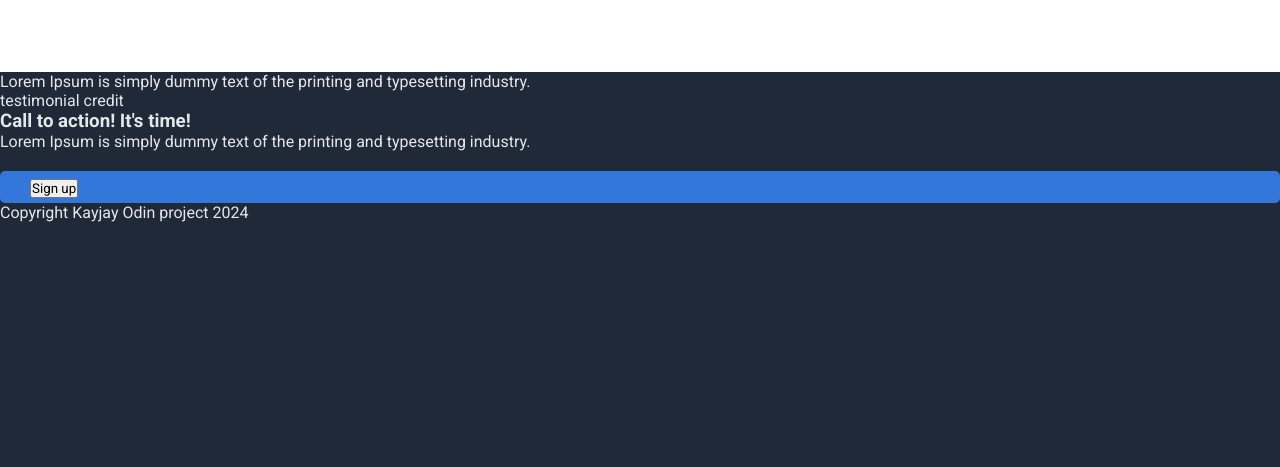
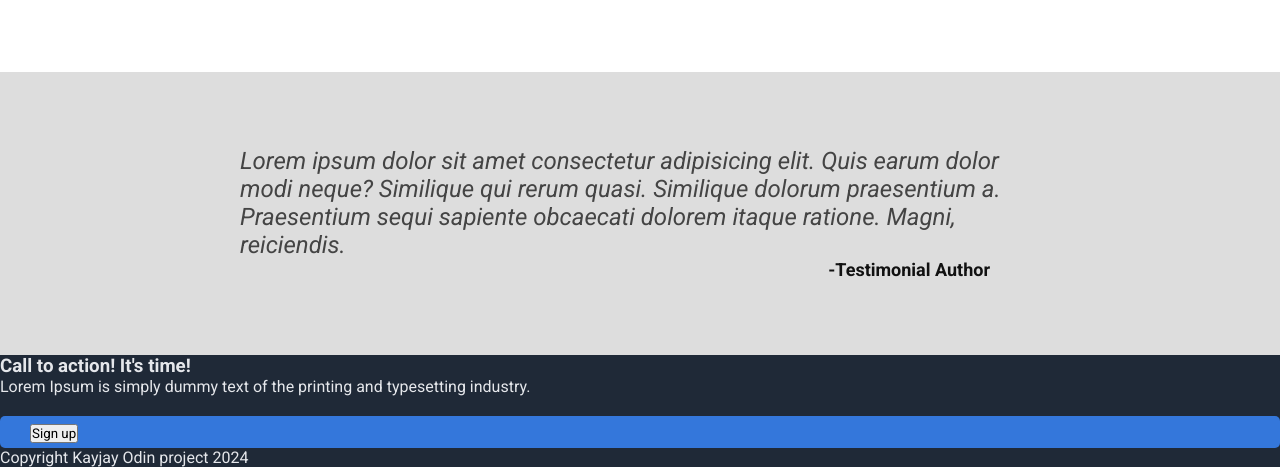
Before and after one commit to Kayjayness/landing-page-odin-project, a plain HTML site: page index.html in a window 1280 px wide. Shown: the part 957-1424 px from the top of the page. Before the commit the page ends 1179 px from the top, so only its background shows below. Drawn offline with Linux system fonts and the light colour scheme.

Commit message:
CSS section three updated

```diff
--- a/index.html
+++ b/index.html
@@ -53,8 +53,10 @@
     </div>
 
     <div class="sectionThree">
-        <p>Lorem Ipsum is simply dummy text of the printing and typesetting industry.</p>
-        <p>testimonial credit</p>
+        <div>
+        <p class="testemonialText">Lorem ipsum dolor sit amet consectetur adipisicing elit. Quis earum dolor modi neque? Similique qui rerum quasi. Similique dolorum praesentium a. Praesentium sequi sapiente obcaecati dolorem itaque ratione. Magni, reiciendis.</p>
+        <p class="testemonialAuthor">-Testimonial Author</p>
+        </div>
     </div>
 
     <div class="sectionFour">
--- a/styles.css
+++ b/styles.css
@@ -78,7 +78,7 @@ body {
     justify-content: flex-start;
     gap: 50px;
     background-color: #fff;
-    padding: 75px 75px;
+    padding: 75px;
 }
 
 .sectionTwo h2 {
@@ -113,3 +113,33 @@ article {
     border-radius: 10px;
     border: solid 3px #3477db;
 }
+
+.sectionThree {
+    background-color: #dddddd;
+    padding: 75px;
+}
+
+.sectionThree div {
+    width: 750px;
+    margin: 0px auto;
+    display: flex;
+    flex-direction: column;
+    align-items: center;
+}
+
+.testemonialText {
+    width: 800px;
+    color: #444;
+    text-align: left;
+    font-size: 24px;
+    font-style: italic;
+}
+
+.testemonialAuthor {
+    padding-right: 50px;
+    width: 800px;
+    color: #111;
+    text-align: right;
+    font-weight: 600;
+    font-size: 18px;
+}
```
